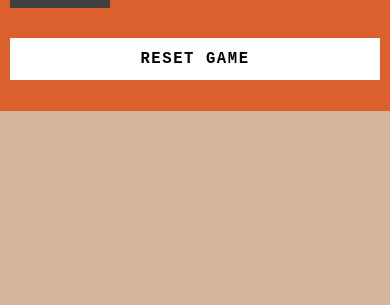
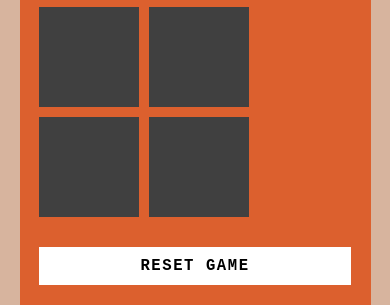
Before and after one commit to YuriLohan/desafio-dio-jogo-da-memoria, a plain HTML site: page index.html in a window 390 px wide. Shown: the part 733-1038 px from the top of the page. Before the commit the page ends 844 px from the top, so only its background shows below. Drawn offline with Linux system fonts and the light colour scheme.

Commit message:
mais mudanças

```diff
--- a/src/style/main.css
+++ b/src/style/main.css
@@ -11,10 +11,11 @@ body{
     flex-direction: column;
     gap: 30px;
     background-color: #DC602E;
-    padding: 40px 5%;
+    padding: 40px 60px;
     align-items: center;
     justify-content: center;
-    min-height: 100vh;
+    width: 80vw;
+    max-width: 500px;
 }
 h2{
     font-size: 3em;
@@ -49,7 +50,8 @@ h2{
 }
 @media (max-width: 768px) {
     .container {
-        padding: 20px 10px;
+        padding: 20px 5%;
+        width: 90vw;
     }
 
     h2 {
@@ -57,11 +59,11 @@ h2{
     }
 
     .game {
-        width: 90%;
+        width: 80vw;
+        max-width: none;
     }
     .reset {
         font-size: 1.2em;
-        padding: 12px 18px;
     }
 }
 .game{
```
